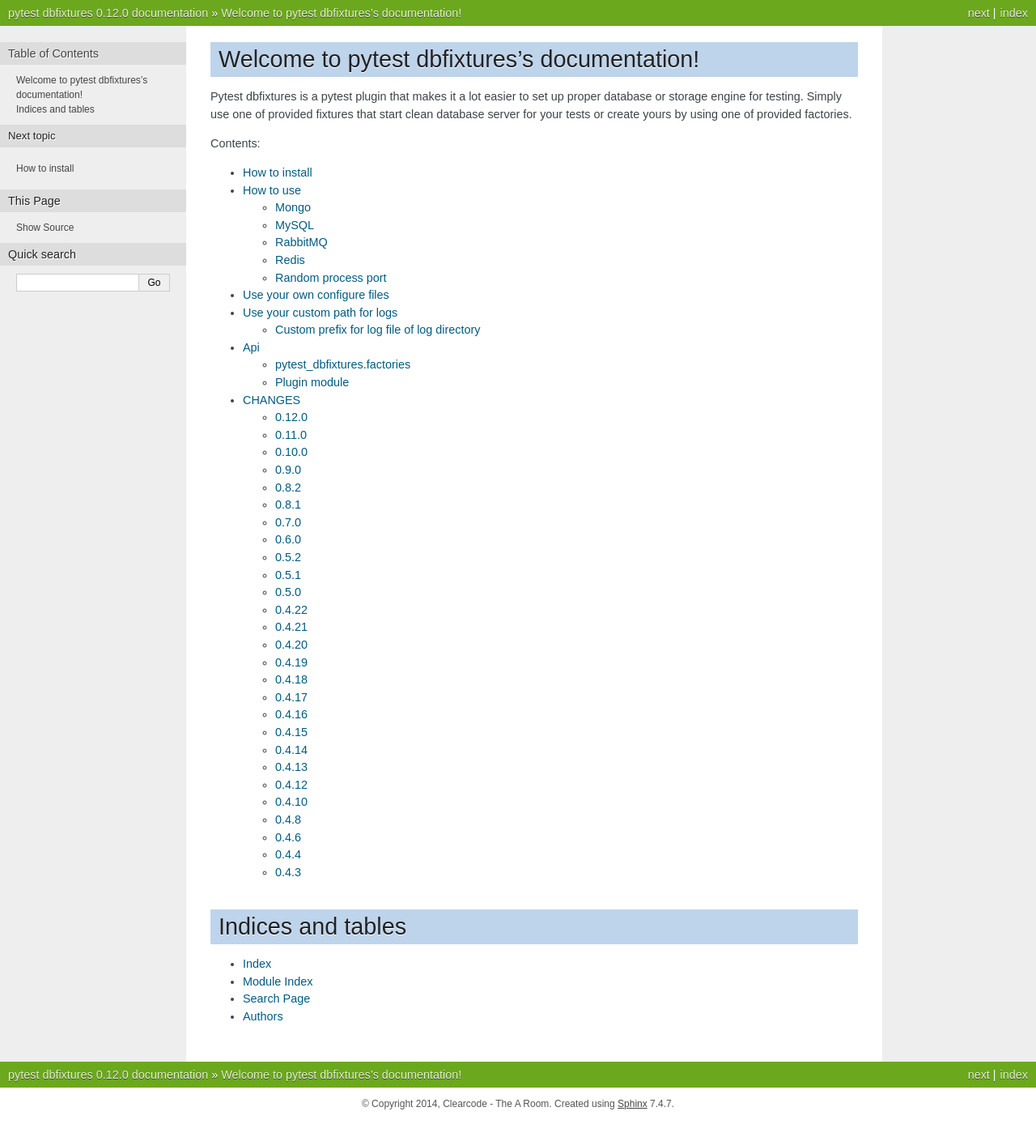
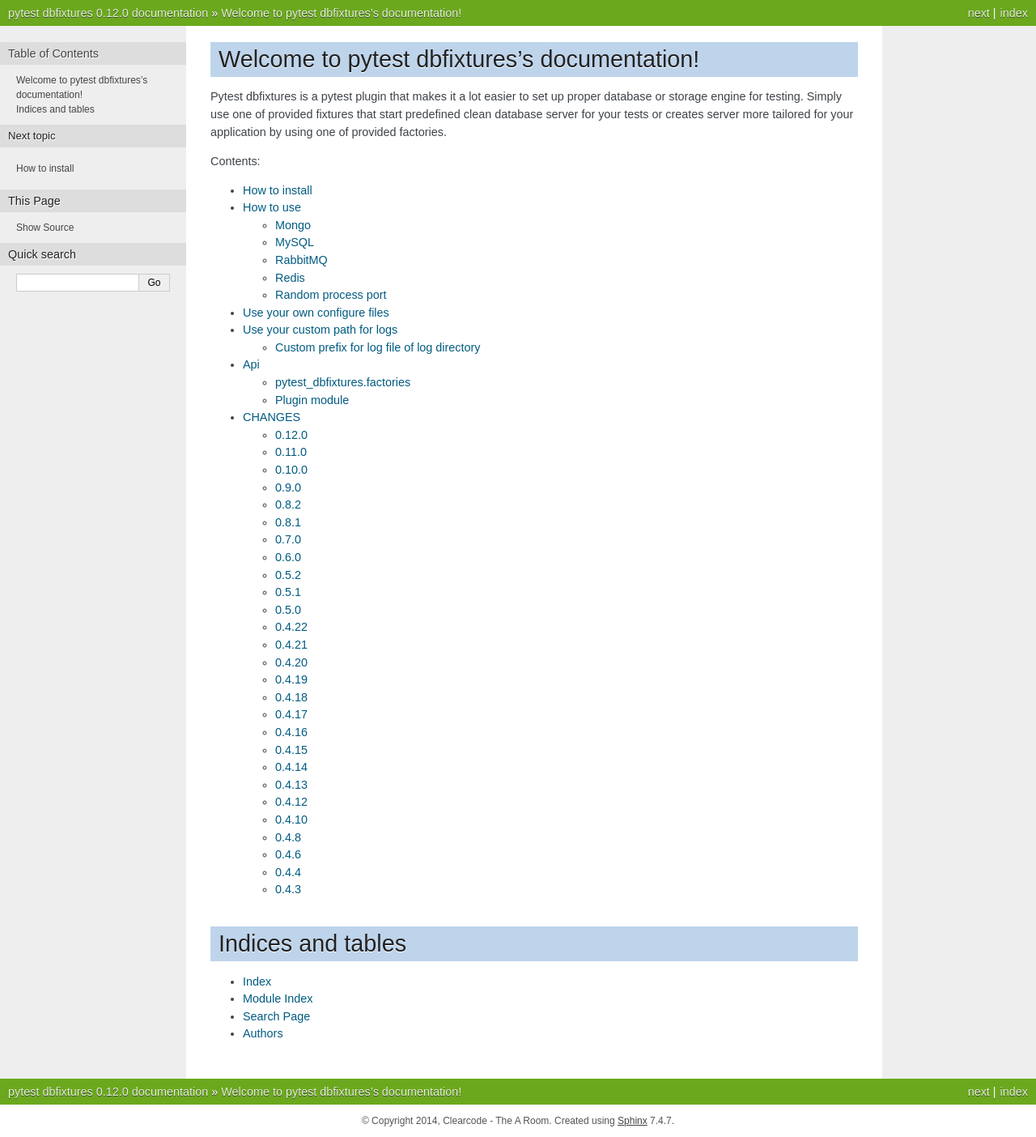
Before and after one commit to ClearcodeHQ/pytest-dbfixtures, a Sphinx documentation site: the page built from docs/index.rst, in a window 1280 px wide. Shown: the whole page at 81% size. Built offline with Sphinx 7.4.7, drawn with Linux system fonts in a browser that asks for light colours; before the commit the page ends 1383 px from its top, so only the background shows below that.

Commit message:
enhance docs - refs #126

```diff
--- a/docs/index.rst
+++ b/docs/index.rst
@@ -8,8 +8,9 @@
 
 Pytest dbfixtures is a pytest plugin that makes it a lot easier
 to set up proper database or storage engine for testing. Simply use one of
-provided fixtures that start clean database server for your tests or create
-yours by using one of provided factories.
+provided fixtures that start predefined clean database server for your
+tests or creates server more tailored for your application by using
+one of provided factories.
 
 Contents:
 
```
